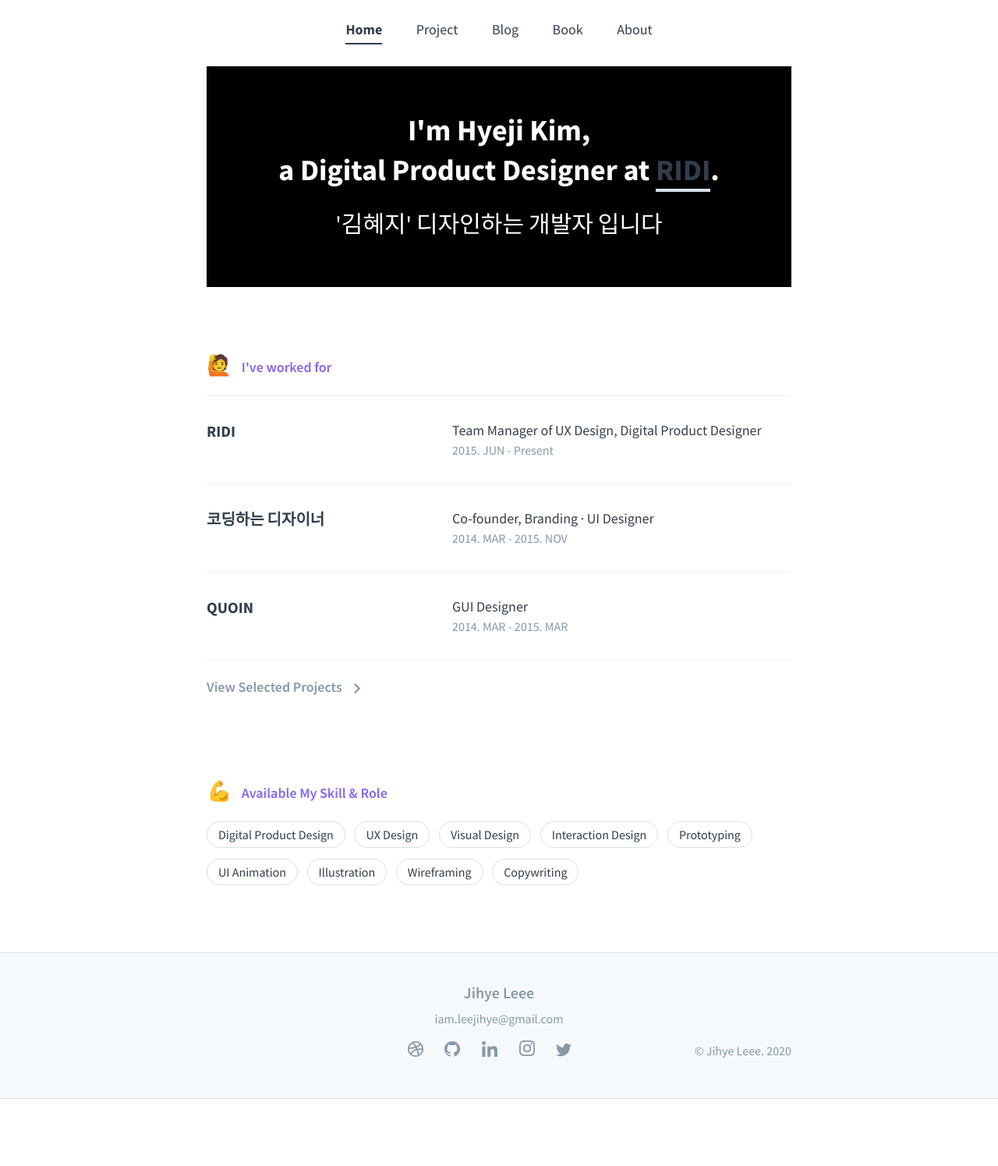
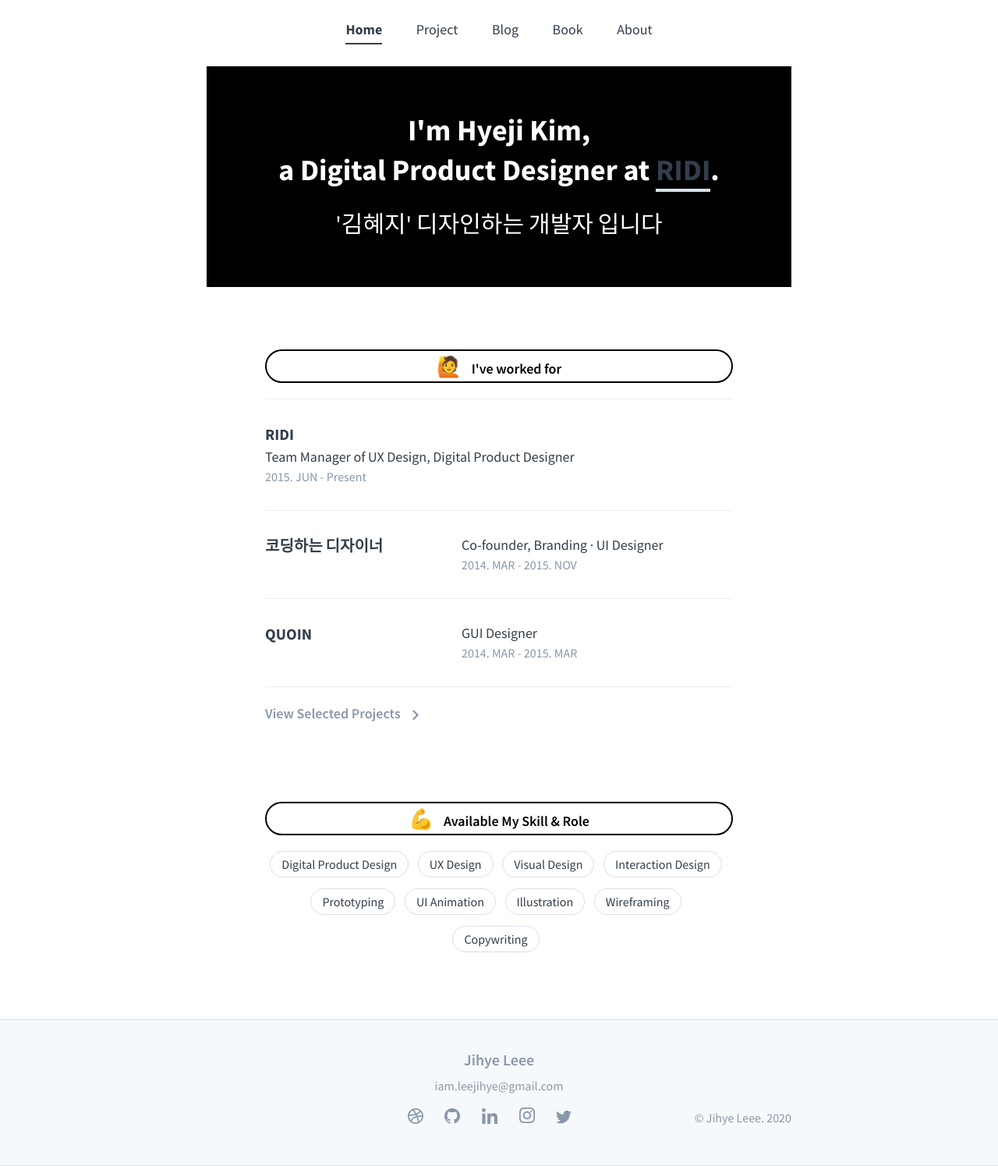
Before and after one commit to HeyHiHello17/HeyHiHello17.github.io, a Jekyll site: the page built from index.md, in a window 1280 px wide. Shown: the whole page at 78% size. Built offline with Jekyll 4.4.1, drawn with Linux system fonts in a browser that asks for light colours; before the commit the page ends 1409 px from its top, so only the background shows below that.

Commit message:
가운데 영역 수정(1)

```diff
--- a/_sass/_resume.scss
+++ b/_sass/_resume.scss
@@ -3,8 +3,11 @@
     font-family: $source;
     font-size: 18px;
     font-weight: 600;
-    color: $purple;
+    color: #000000;
     vertical-align: middle;
+    text-align: center;
+    border: 2px solid #000000;
+    border-radius: 30px;
 
     .label-emoji {
         font-size: 26px;
@@ -23,7 +26,6 @@ div.resume-info {
 }
 
 .resume {
-
     .workplace {
         width: 100%;
         padding: 30px 0;
@@ -93,6 +95,7 @@ section.skill {
         position: absolute;
     }
     padding-bottom: 72px;
+    text-align: center;
 
     li.skill_name {
         display: inline-block;
@@ -118,4 +121,7 @@ section.skill {
     animation-name: moving;
     animation-duration: 0.6s;
     animation-timing-function: ease-in-out;
+    width: 80%;
+    max-width: 750px;
+    margin: 0 auto;
 }
```
